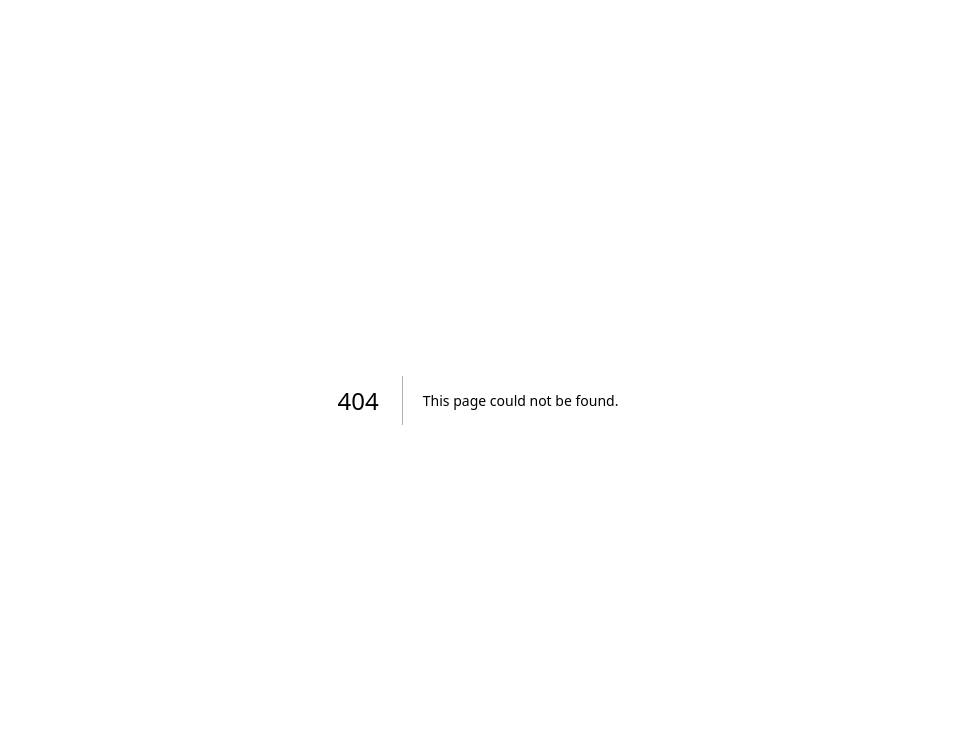
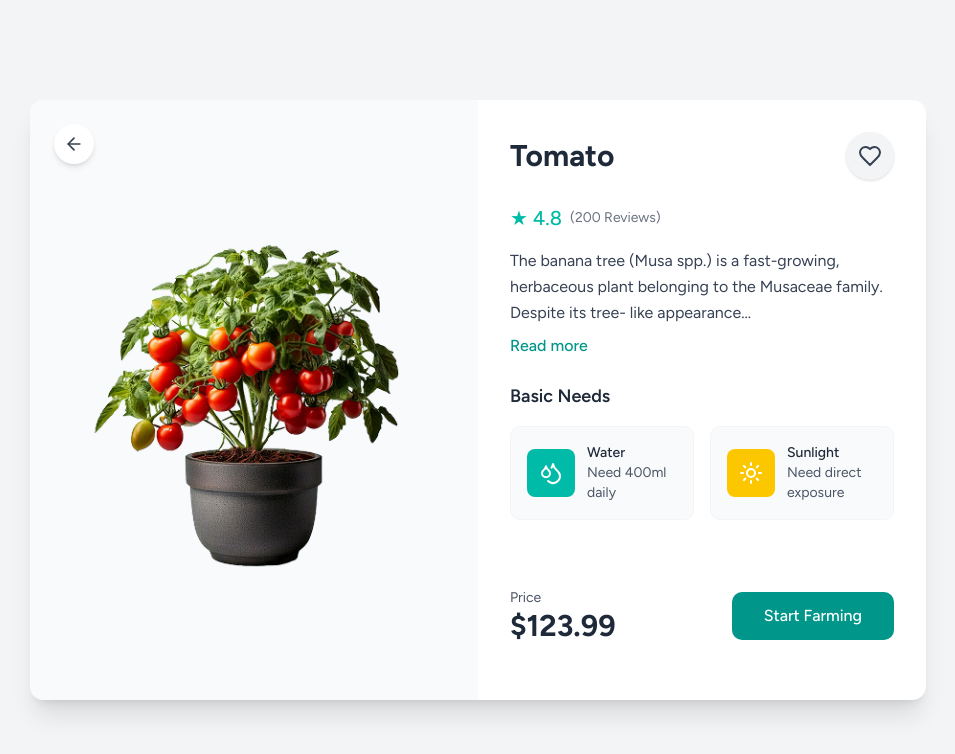
Before and after one commit to SooryaCodes/FarmQuestWeb, a Next.js app: page /detail in a window 1280 px wide. Before the commit this address had no page. Shown: the top 754 px of the page, without its empty margins (162-1117 px from the left). Built offline with nearby package versions, Linux system fonts and the light colour scheme.

Commit message:
style:detail page added

```diff
--- /dev/null
+++ b/src/app/detail/page.tsx
@@ -0,0 +1,192 @@
+"use client";
+
+import Image from "next/image";
+import { useState } from "react";
+import { ArrowLeft, Heart, Sun, Droplets } from "lucide-react";
+import Link from "next/link";
+
+export default function PlantDetailPage() {
+  const [isFavorite, setIsFavorite] = useState(false);
+
+  return (
+    <div className="flex flex-col items-center justify-center min-h-screen bg-white md:bg-gray-100 md:py-10">
+      <div className="w-full max-w-md md:max-w-4xl bg-white md:rounded-xl md:shadow-xl overflow-hidden">
+        {/* Mobile layout (default) and Desktop layout with md: breakpoint */}
+        <div className="relative md:hidden">
+          {/* Mobile Layout */}
+          {/* Header with back button and favorite */}
+          <div className="flex justify-between items-center p-4 sticky top-0 bg-white z-10">
+            <Link href="/" className="w-10 h-10 rounded-full bg-white flex items-center justify-center shadow-md">
+              <ArrowLeft className="text-gray-700" size={20} />
+            </Link>
+            <h1 className="text-xl font-semibold">Details</h1>
+            <button
+              className="w-10 h-10 rounded-full bg-white flex items-center justify-center shadow-md"
+              onClick={() => setIsFavorite(!isFavorite)}
+            >
+              {isFavorite ?
+                <Heart className="text-red-500 fill-red-500" size={20} /> :
+                <Heart className="text-gray-700" size={20} />
+              }
+            </button>
+          </div>
+
+          <div className="p-4">
+            {/* Plant Image */}
+            <div className="flex justify-center mb-6">
+              <Image
+                src="/images/plant.png"
+                alt="Tomato Plant"
+                width={250}
+                height={250}
+                className="object-contain w-auto h-auto max-h-[200px] sm:max-h-[250px]"
+              />
+            </div>
+
+            {/* Plant Details */}
+            <div className="px-2">
+              <div className="flex justify-between items-center mb-2">
+                <h2 className="text-xl sm:text-2xl font-bold text-gray-800">Tomato</h2>
+                <div className="flex items-center">
+                  <span className="text-teal-500 text-base sm:text-lg">★ 4.8</span>
+                  <span className="text-gray-500 text-xs sm:text-sm ml-1">(200 Reviews)</span>
+                </div>
+              </div>
+
+              <p className="text-gray-600 text-xs sm:text-sm mb-2">
+                The banana tree (Musa spp.) is a fast-growing, herbaceous
+                plant belonging to the Musaceae family. Despite its tree-
+                like appearance...
+                <span className="text-teal-500 ml-1">Read more</span>
+              </p>
+
+              {/* Basic Needs */}
+              <div className="mb-4 sm:mb-6">
+                <h3 className="text-gray-700 text-sm sm:text-base font-medium mb-2 sm:mb-3">Basic Needs</h3>
+                <div className="flex gap-2 sm:gap-3">
+                  <div className="flex items-center bg-gray-100 rounded-lg p-2 sm:p-3 flex-1">
+                    <div className="bg-teal-500 p-1.5 sm:p-2 rounded-md mr-2">
+                      <Droplets className="text-white" size={16} />
+                    </div>
+                    <div>
+                      <p className="text-xs text-gray-500">Need 400ml</p>
+                      <p className="text-xs text-gray-500">Of Water</p>
+                    </div>
+                  </div>
+                  <div className="flex items-center bg-gray-100 rounded-lg p-2 sm:p-3 flex-1">
+                    <div className="bg-yellow-400 p-1.5 sm:p-2 rounded-md mr-2">
+                      <Sun className="text-white" size={16} />
+                    </div>
+                    <div>
+                      <p className="text-xs text-gray-500">Need Direct</p>
+                      <p className="text-xs text-gray-500">Sunlight</p>
+                    </div>
+                  </div>
+                </div>
+              </div>
+
+              {/* Price and Button */}
+              <div className="flex justify-between items-center mb-4 sm:mb-6">
+                <div>
+                  <p className="text-gray-600 text-xs sm:text-sm">Price</p>
+                  <p className="text-xl sm:text-2xl font-bold">$123.99</p>
+                </div>
+                <button className="bg-teal-500 text-white py-2 sm:py-3 px-4 sm:px-6 rounded-full text-sm sm:text-base font-medium hover:bg-teal-600 transition-colors">
+                  Start Farming
+                </button>
+              </div>
+
+              {/* Bottom Indicator - removed for mobile */}
+              <div className="hidden md:flex justify-center pb-2">
+                <div className="w-16 h-1 bg-gray-800 rounded-full"></div>
+              </div>
+            </div>
+          </div>
+        </div>
+
+        {/* Desktop Layout */}
+        <div className="hidden md:grid grid-cols-2 min-h-[600px]">
+          {/* Left side - Image */}
+          <div className="bg-gray-50 flex items-center justify-center p-8 relative">
+            <button
+              className="absolute top-6 left-6 w-10 h-10 rounded-full bg-white flex items-center justify-center shadow-md z-10"
+            >
+              <ArrowLeft className="text-gray-700" size={20} />
+            </button>
+            <Image
+              src="/images/plant.png"
+              alt="Tomato Plant"
+              width={400}
+              height={400}
+              className="object-contain"
+            />
+          </div>
+
+          {/* Right side - Details */}
+          <div className="p-8 flex flex-col">
+            <div className="flex justify-between items-center mb-6">
+              <h2 className="text-3xl font-bold text-gray-800">Tomato</h2>
+              <button
+                className="w-12 h-12 rounded-full bg-gray-100 flex items-center justify-center shadow-sm hover:bg-gray-200 transition-colors"
+                onClick={() => setIsFavorite(!isFavorite)}
+              >
+                {isFavorite ?
+                  <Heart className="text-red-500 fill-red-500" size={24} /> :
+                  <Heart className="text-gray-700" size={24} />
+                }
+              </button>
+            </div>
+
+            <div className="flex items-center mb-4">
+              <span className="text-teal-500 text-xl font-medium">★ 4.8</span>
+              <span className="text-gray-500 text-sm ml-2">(200 Reviews)</span>
+            </div>
+
+            <div className="mb-6">
+              <p className="text-gray-700 leading-relaxed">
+                The banana tree (Musa spp.) is a fast-growing, herbaceous
+                plant belonging to the Musaceae family. Despite its tree-
+                like appearance...
+              </p>
+              <button className="text-teal-600 font-medium mt-2 hover:text-teal-700">Read more</button>
+            </div>
+
+            <h3 className="text-gray-800 font-semibold text-lg mb-4">Basic Needs</h3>
+            <div className="grid grid-cols-2 gap-4 mb-8">
+              <div className="flex items-center bg-gray-50 rounded-lg p-4 border border-gray-100">
+                <div className="bg-teal-500 p-3 rounded-md mr-3">
+                  <Droplets className="text-white" size={24} />
+                </div>
+                <div>
+                  <p className="text-sm font-medium text-gray-800">Water</p>
+                  <p className="text-sm text-gray-600">Need 400ml daily</p>
+                </div>
+              </div>
+              <div className="flex items-center bg-gray-50 rounded-lg p-4 border border-gray-100">
+                <div className="bg-yellow-400 p-3 rounded-md mr-3">
+                  <Sun className="text-white" size={24} />
+                </div>
+                <div>
+                  <p className="text-sm font-medium text-gray-800">Sunlight</p>
+                  <p className="text-sm text-gray-600">Need direct exposure</p>
+                </div>
+              </div>
+            </div>
+
+            <div className="mt-auto">
+              <div className="flex justify-between items-center mb-6">
+                <div>
+                  <p className="text-gray-600 text-sm">Price</p>
+                  <p className="text-3xl font-bold text-gray-800">$123.99</p>
+                </div>
+                <button className="bg-teal-600 text-white py-3 px-8 rounded-lg font-medium hover:bg-teal-700 transition-colors">
+                  Start Farming
+                </button>
+              </div>
+            </div>
+          </div>
+        </div>
+      </div>
+    </div>
+  );
+}
--- a/src/app/globals.css
+++ b/src/app/globals.css
@@ -129,3 +129,7 @@
     @apply bg-background text-foreground;
   }
 }
+
+button{
+  cursor:pointer
+}
```
Also changed, not shown: public/images/plant.png (added), public/images/untitled.png (added).
